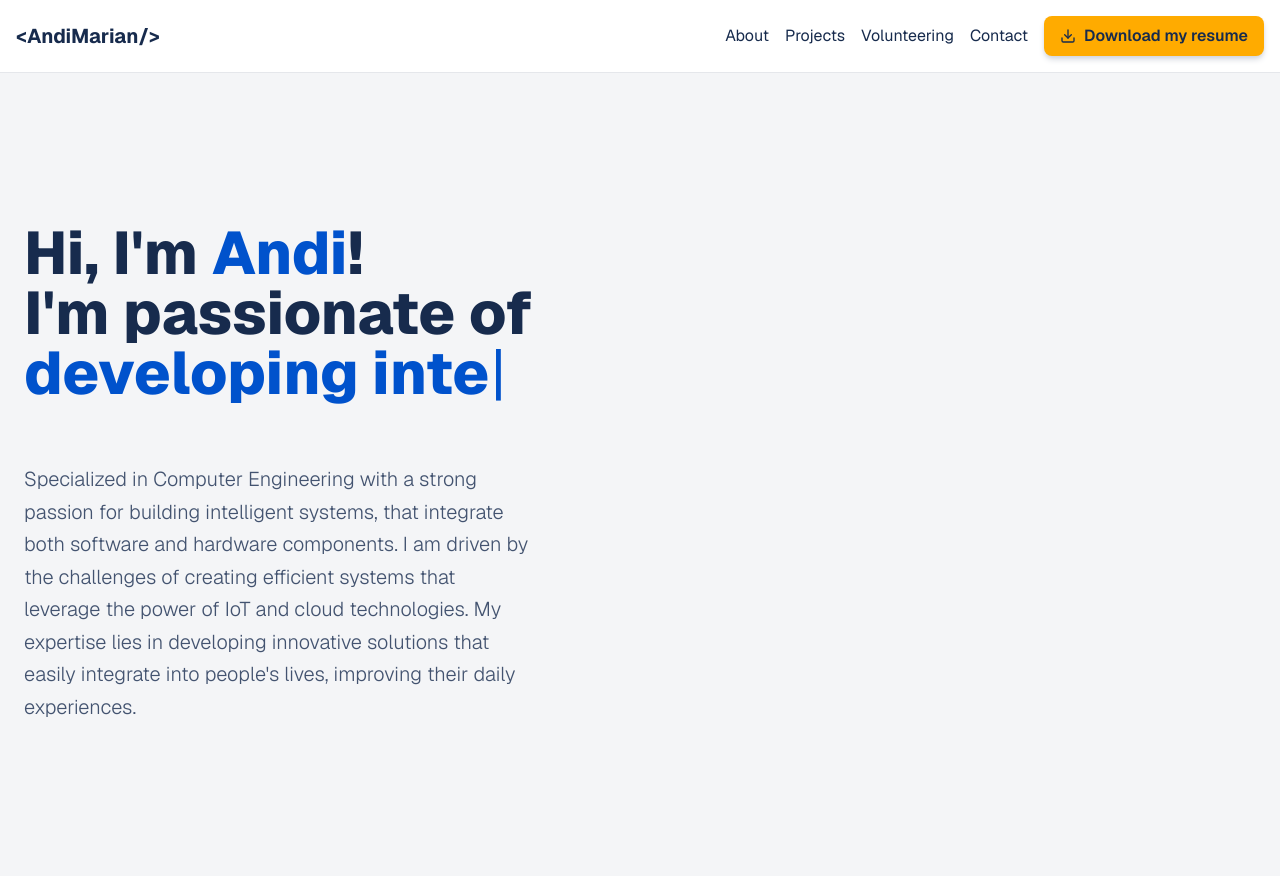
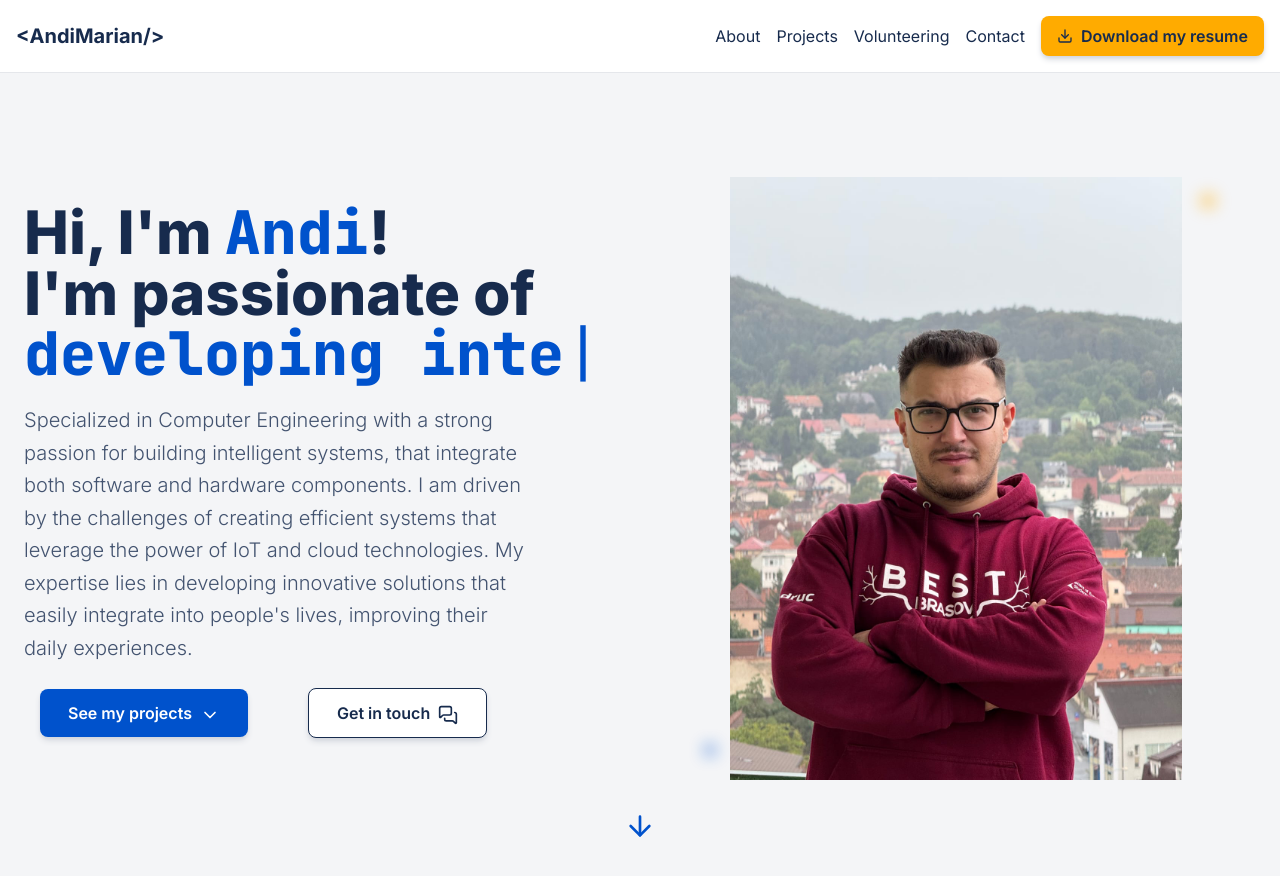
Before and after one commit to AndiTaTaEe/portfolio-website, a Next.js app: page / in a window 1280 px wide. Shown: the top 876 px of the page. Built offline with nearby package versions, Linux system fonts and the light colour scheme.

Commit message:
made the hero section for my website and changed the font families

```diff
--- a/app/globals.css
+++ b/app/globals.css
@@ -14,14 +14,14 @@
   --color-primary: var(--primary);
   --color-accent: var(--accent);
   --color-secondary: var(--secondary);
-  --font-sans: var(--font-geist-sans);
-  --font-mono: var(--font-geist-mono);
+  --font-sans: var(--font-inter), Arial, Helvetica, sans-serif;
+  --font-mono: var(--font-jetbrains-mono), monospace;
 }
 
 body {
   background: var(--background);
   color: var(--foreground);
-  font-family: var(--font-geist-sans), Arial, Helvetica, sans-serif;
+  font-family: var(--font-inter), Arial, Helvetica, sans-serif;
 }
 
 .Typewriter__cursor {
--- a/app/layout.tsx
+++ b/app/layout.tsx
@@ -1,14 +1,14 @@
 import type { Metadata } from "next";
-import { Geist, Geist_Mono } from "next/font/google";
+import { Inter, JetBrains_Mono } from "next/font/google";
 import "./globals.css";
 
-const geistSans = Geist({
-  variable: "--font-geist-sans",
+const inter = Inter({
+  variable: "--font-inter",
   subsets: ["latin"],
 });
 
-const geistMono = Geist_Mono({
-  variable: "--font-geist-mono",
+const jetBrainsMono = JetBrains_Mono({
+  variable: "--font-jetbrains-mono",
   subsets: ["latin"],
 });
 
@@ -25,7 +25,7 @@ export default function RootLayout({
   return (
     <html
       lang="en"
-      className={`${geistSans.variable} ${geistMono.variable} h-full antialiased`}
+      className={`${inter.variable} ${jetBrainsMono.variable} h-full antialiased`}
     >
       <body className="min-h-full flex flex-col">{children}</body>
     </html>
--- a/components/sections/Hero.tsx
+++ b/components/sections/Hero.tsx
@@ -1,18 +1,28 @@
-'use client';
+"use client";
 import Typewriter from "typewriter-effect";
+import { ChevronDown, MessagesSquare, ArrowDown } from "lucide-react";
+import Image from "next/image";
+import photoAndi from "../../public/image_andi.jpeg";
 
 export const Hero = () => {
   return (
     <section className="relative min-h-screen flex items-center justify-center bg-background px-6 py-20 overflow-hidden">
       <div className="max-w-7xl mx-auto w-full grid grid-cols-1 lg:grid-cols-2 gap-12 lg:gap-8 items-center">
+        {/* left column*/}
         <div className="flex flex-col items-start">
-                <h1 className="text-5xl md:text-6xl font-extrabold text-primary min-h-[160px] md:min-h-[180px]">
-                   Hi, I'm <span className="text-accent">Andi</span>! <br />
+          {/* main headline */}
+          <h1 className="text-5xl md:text-6xl font-extrabold font-sans text-primary min-h-[160px] md:min-h-[180px]">
+            Hi, I'm <span className="text-accent font-mono">Andi</span>! <br />
             <span className="text-primary"> I'm passionate of </span>
-                   <span className="text-accent inline-bloc">
+            <span className="text-accent inline-block font-mono">
               <Typewriter
                 options={{
-                            strings: ["developing intelligent systems.", "IoT architectures.", "software-hardware integration.", "cloud solutions."],
+                  strings: [
+                    "developing intelligent systems.",
+                    "IoT architectures.",
+                    "software-hardware integration.",
+                    "cloud solutions.",
+                  ],
                   autoStart: true,
                   loop: true,
                   delay: 75,
@@ -22,10 +32,58 @@ export const Hero = () => {
             </span>
             <br />
           </h1>
-                <p className="text-lg md:text-xl text-primary/80 max-w-lg leading-relaxed font-light">
-                        Specialized in Computer Engineering with a strong passion for building intelligent systems, that integrate both software and hardware components. I am driven by the challenges of creating efficient systems that leverage the power of IoT and cloud technologies. My expertise lies in developing innovative solutions that easily integrate into people's lives, improving their daily experiences.
+          {/* sub headline */}
+          <p className="text-lg md:text-xl text-primary/80 max-w-lg leading-relaxed font-light mt-5 font-sans">
+            Specialized in Computer Engineering with a strong passion for
+            building intelligent systems, that integrate both software and
+            hardware components. I am driven by the challenges of creating
+            efficient systems that leverage the power of IoT and cloud
+            technologies. My expertise lies in developing innovative solutions
+            that easily integrate into people's lives, improving their daily
+            experiences.
           </p>
+          {/* action buttons */}
+          <div className="flex flex-wrap items-center gap-6 pt-6">
+            {/* see projects buttons */}
+            <a
+              href="#projects"
+              className="bg-accent text-surface font-semibold px-7 py-3 rounded-lg hover:bg-amber-400 transition-colors shadow-md shadow-gray-300 mr-5 mb-4 ml-4"
+            >
+              See my projects
+              <ChevronDown className="w-5 h-5 inline-block ml-2" />
+            </a>
+            {/* contact me button */}
+            <a
+              href="#contact"
+              className="bg-surface text-primary font-semibold px-7 py-3 rounded-lg border border-primary hover:bg-primary hover:text-surface transition-colors shadow-md shadow-gray-300 mb-4 ml-4 mr-5"
+            >
+              Get in touch
+              <MessagesSquare className="w-5 h-5 inline-block ml-2" />
+            </a>
           </div>
+        </div>
+        {/* right column */}
+        <div className="relative w-full aspect-square md:aspect-video lg:aspect-sqaure flex items-center justify-center transform transition-transform hover:-translate-y-2 duration-500">
+          <Image
+            src={photoAndi}
+            alt="Andi's photo"
+            width={500}
+            height={500}
+            className="object-contain p-6"
+            priority
+          />
+          <div className="absolute top-10 right-10 w-4 h-4 bg-secondary rounded-full blur-sm opacity-50"></div>
+          <div className="absolute bottom-12 left-12 w-3 h-3 bg-accent rounded-full blur-sm opacity-60"></div>
+        </div>
+      </div>
+      {/* background down arrow -> to projects */}
+      <div className="absolute bottom-10 left-1/2 transform -translate-x-1/2 cursor-pointer animate-bounce">
+        <a
+          href="#projects"
+          className="text-accent hover:text-blue-800 transition-colors p-2"
+          aria-label="Scroll to my projects"
+        />
+        <ArrowDown className="w-8 h-8 text-accent" />
       </div>
     </section>
   );
--- a/tailwind.config.ts
+++ b/tailwind.config.ts
@@ -14,6 +14,10 @@ const config: Config = {
                 accent: '#0052CC',
                 secondary: '#FFAB00',
             },
+            fontFamily: {
+                sans: ['var(--font-inter)'],
+                mono: ['var(--font-jetbrains-mono)'],
+            }
         },
     },
     plugins: [],
```
Also changed, not shown: public/image_andi.jpeg (added). Lines whose indentation alone changed are shown as unchanged.
